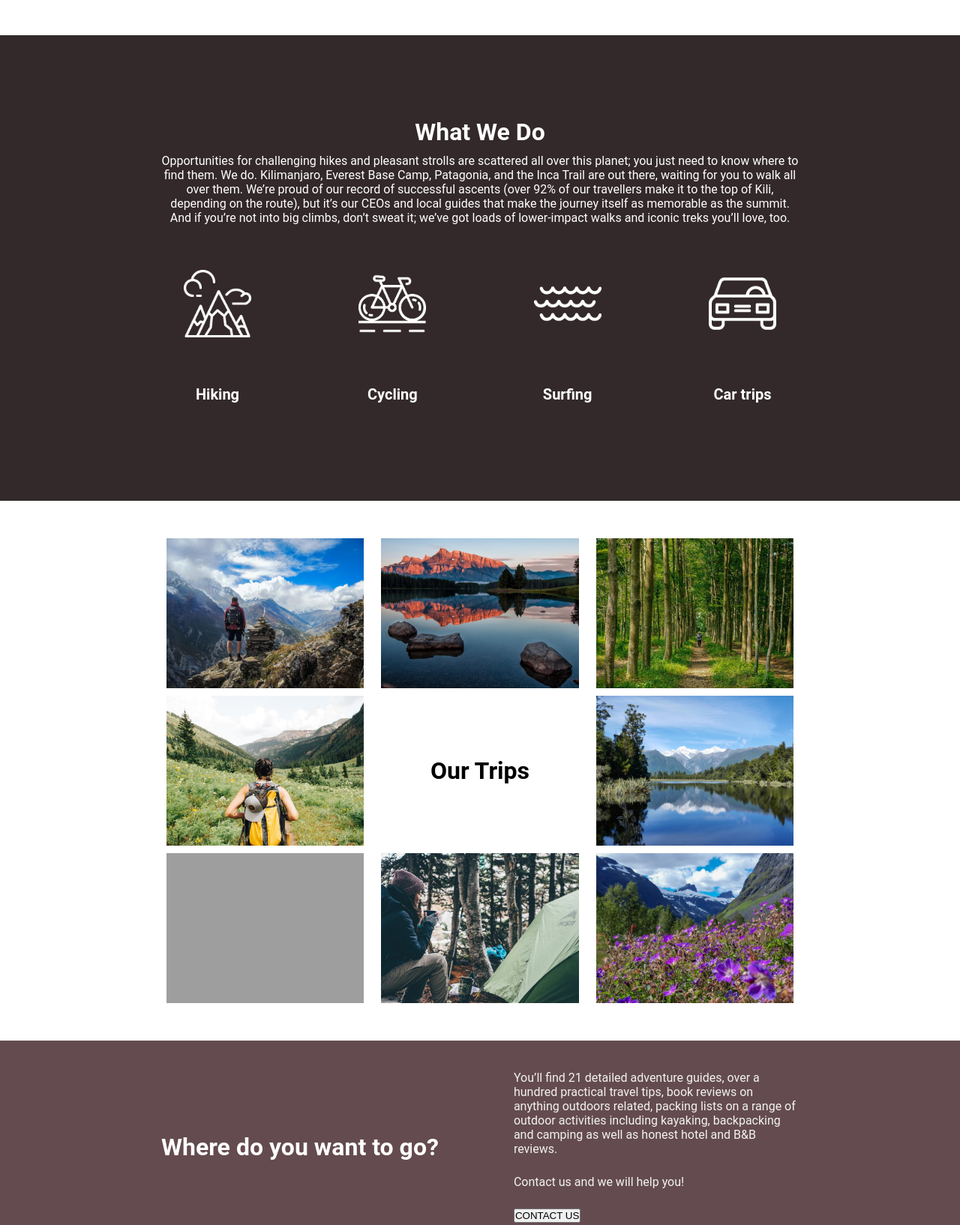
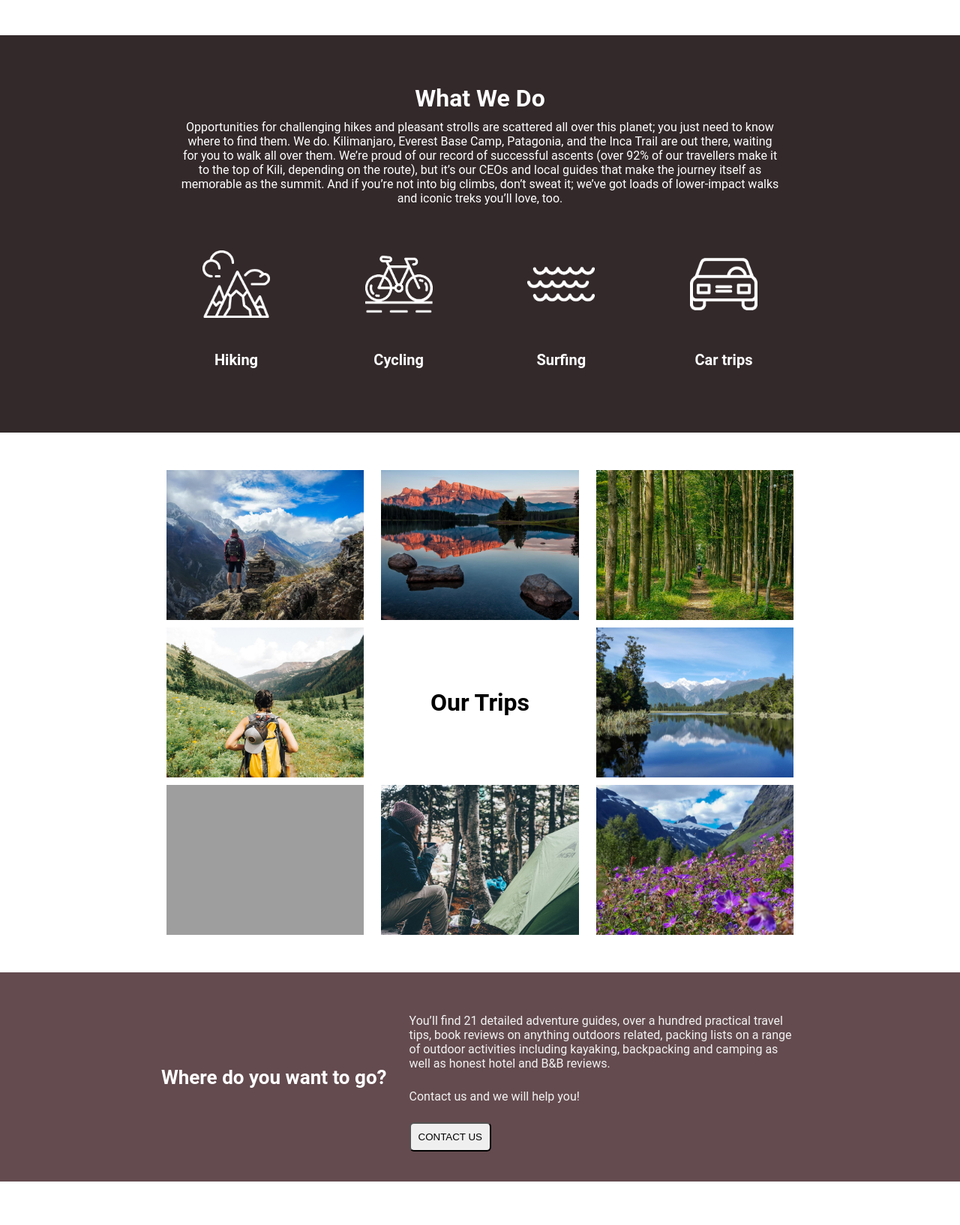
Before and after one commit to adamkrejci/Responsive_web_page, a plain HTML site: page Index.html in a window 1280 px wide. Shown: the part 992-2626 px from the top of the page at 75% size. Drawn offline with Linux system fonts and the light colour scheme; grey boxes are pictures that could not be loaded; a script that the page names is missing.

Commit message:
pokus o odevzdani nr.1

```diff
--- a/Index.html
+++ b/Index.html
@@ -1,5 +1,8 @@
 <!DOCTYPE html>
 <html>
+  <!-- Adam Krejčí -->
+  <!-- adamkrejci94@gmail.com -->
+  <!-- adam_43524-->
   <head>
     <meta charset="utf-8" />
     <meta http-equiv="X-UA-Compatible" content="IE=edge" />
@@ -257,7 +260,6 @@
           />
         </div>
       </div>
-
     </section>
     <!-- Zápatí -->
     <section class="bottom_end">
@@ -268,7 +270,7 @@
           </div>
           <div class="text">
             <center>
-              <p>2022 - Your Travel Assistant. All rights reserved.</p>
+              <p>&copy2022 - Your Travel Assistant. All rights reserved.</p>
             </center>
           </div>
         </div>
--- a/style.css
+++ b/style.css
@@ -130,13 +130,14 @@ a {
 .what-we-do-section {
   background-color: #33292a;
   color: white;
-  padding: 100px 0;
+  padding: 30px 0;
 }
 
 .what-we-do-wrapper {
   display: flex;
   flex-wrap: wrap;
   align-items: center;
+  padding: 25px;
 }
 
 .what-we-do-content h2 {
@@ -211,7 +212,7 @@ a {
   background-size: cover;
   background-position: center;
 }
-@media (max-width:768px) {
+@media (max-width: 768px) {
   .our-trips-text {
     height: 100px;
   }
@@ -260,11 +261,15 @@ a {
   margin: 0;
   position: relative;
 }
-@media (min-width: 756px) {
+@media (min-width: 768px) {
   .content-container-2 {
     margin: auto;
   }
+  .where_go_heading {
+    padding-right: 15px;
   }
+}
+
 .where_go_section {
   background-color: #644b4f;
   color: #f2f2f2;
@@ -275,21 +280,24 @@ a {
   flex-wrap: wrap;
   align-items: center;
 }
+
 .where_go_heading h2 {
   flex: 1;
-  font-size: 32px;
+  font-size: 26px;
   color: white;
-  margin-right: 100px;
-  width:100%
+  padding-right: 15px;
 }
 .where_go_content {
   flex: 2;
-}
-.where_go_text {
-  padding-bottom: 25px;
+  padding-top: 15px;
 }
 .where_go_contact_us {
   padding-bottom: 25px;
+  padding-top: 25px;
+}
+.contact-us {
+  padding: 10px;
+  border-radius: 6px;
 }
 /* Reviews */
 .section_reviews {
@@ -299,7 +307,7 @@ a {
 .reviews_heading {
   margin: auto;
   max-width: 300px;
-  padding-top: 100px;
+  padding-top: 80px;
 }
 .reviews_text {
   padding-top: 20px;
@@ -338,12 +346,10 @@ a {
 .photo_wrapper {
   display: flex;
   flex-wrap: wrap;
-
 }
 .photo_item {
   width: 100%;
   max-width: 50%;
-
 }
 
 .photoP {
@@ -352,7 +358,6 @@ a {
 }
 
 @media (max-width: 768px) {
-
   .photo_wrapper {
     flex-direction: column;
     /* flex-flow: wrap; */
@@ -361,14 +366,13 @@ a {
   .photo_item {
     margin: auto;
     max-width: 100%;
-
   }
 }
 
 /* Zapati */
 .bottom_end {
   background-color: #33292a;
-  height: 200px;
+  height: 120px;
   margin: auto;
 }
 .bottom_end_text_wrap {
@@ -377,7 +381,7 @@ a {
 }
 .contact-end p {
   text-align: center;
-  padding-top: 80px;
+  padding-top: 40px;
   text-decoration: underline;
   color: antiquewhite;
 }
@@ -387,7 +391,7 @@ a {
   position: relative;
 }
 .text {
-  padding-top: 30px;
+  padding-top: 10px;
 }
 @media (min-width: 768px) {
   .content-container {
```
Lines whose indentation alone changed are shown as unchanged.
